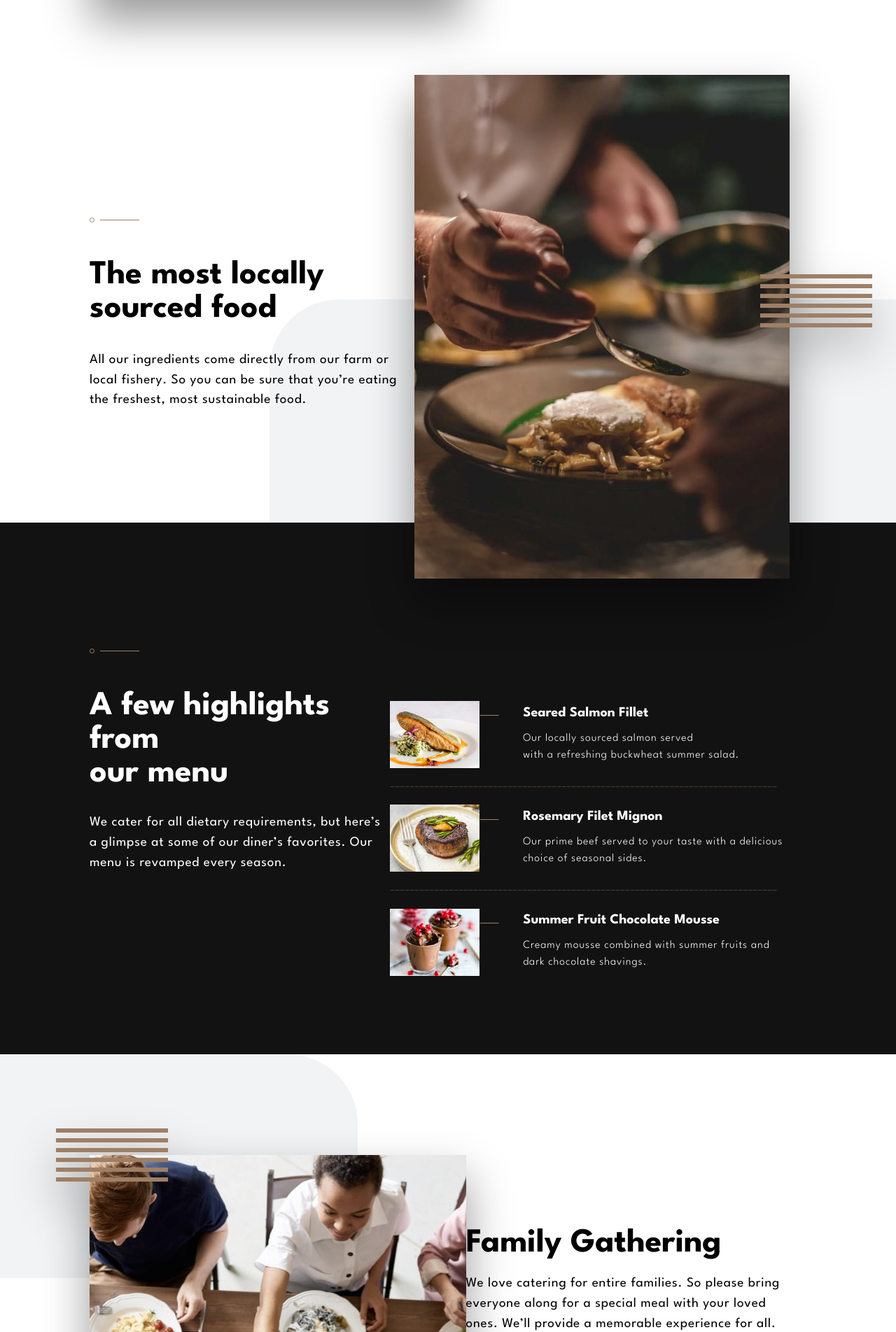
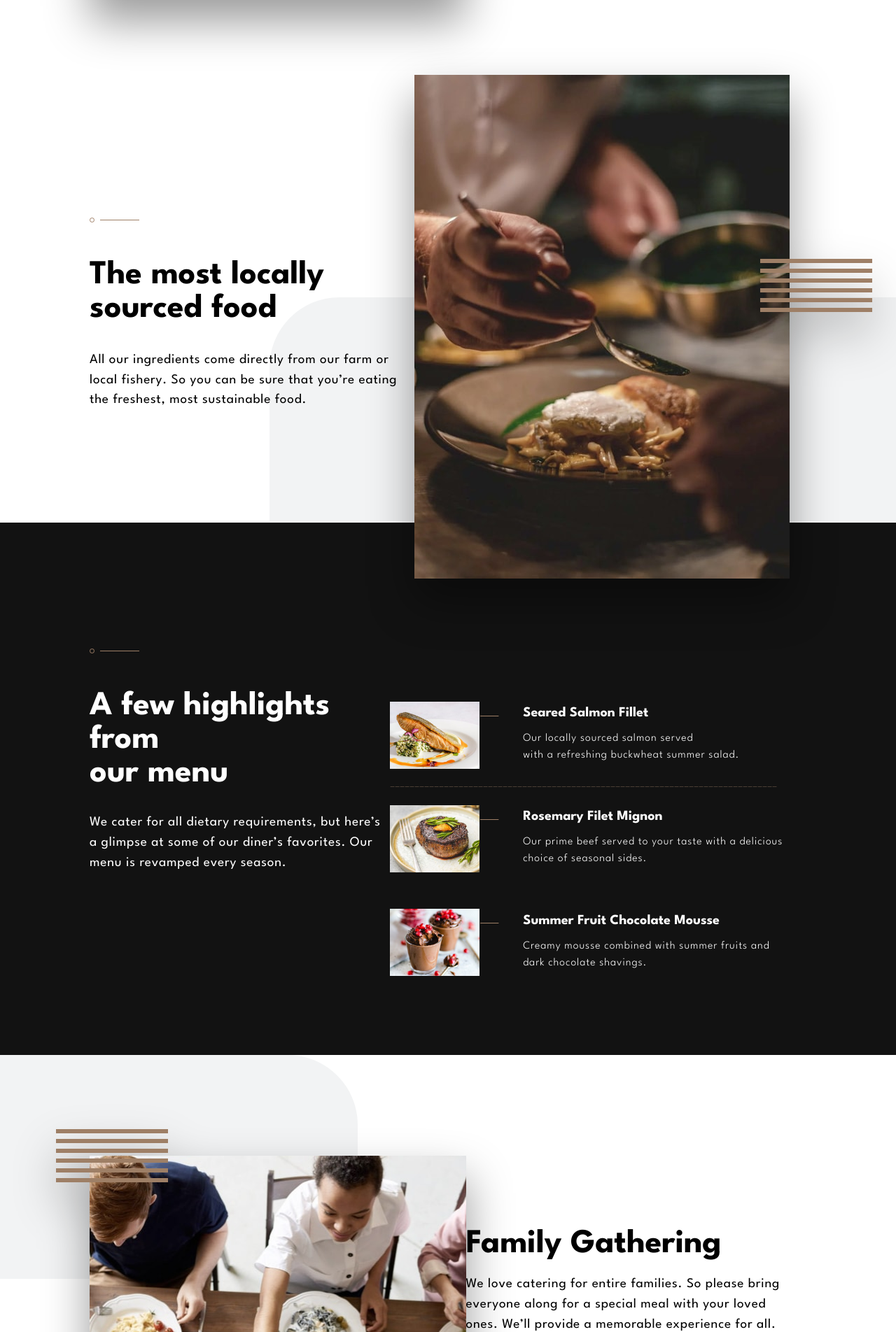
Before and after one commit to litewskidev/dine-restaurant, a React (Create React App) app: page /booking/booking in a window 1280 px wide. Shown: the part 1476-3380 px from the top of the page at 70% size. Built offline with nearby package versions, Linux system fonts and the light colour scheme.

Commit message:
adjust layout

```diff
--- a/src/components/Address/Address.module.scss
+++ b/src/components/Address/Address.module.scss
@@ -2,6 +2,7 @@
 
 .address {
   padding: 0 10%;
+  margin-bottom: 0.2rem;
   max-width: 100%;
   height: 15rem;
   display: grid;
--- a/src/components/Highlights/Highlights.module.scss
+++ b/src/components/Highlights/Highlights.module.scss
@@ -2,7 +2,7 @@
 
 .highlights {
   max-width: 100%;
-  min-height: 47.5rem;
+  min-height: 47.563rem;
   display: grid;
   align-items: center;
   background-color: $cod-gray;
--- a/src/components/Locally/Locally.module.scss
+++ b/src/components/Locally/Locally.module.scss
@@ -4,7 +4,7 @@
   max-width: 100%;
   background: url(../../images/patterns/pattern-curve-top-left.svg) no-repeat;
   background-position: bottom right;
-  background-position-y: 96%;
+  background-position-y: 95%;
   margin-top: 8.5%;
   padding: 0 10%;
 }
@@ -42,7 +42,7 @@
 .pattern__lines {
   position: absolute;
   right: -22%;
-  top: 39.5%;
+  top: 36.5%;
   cursor: default;
 }
 
```
